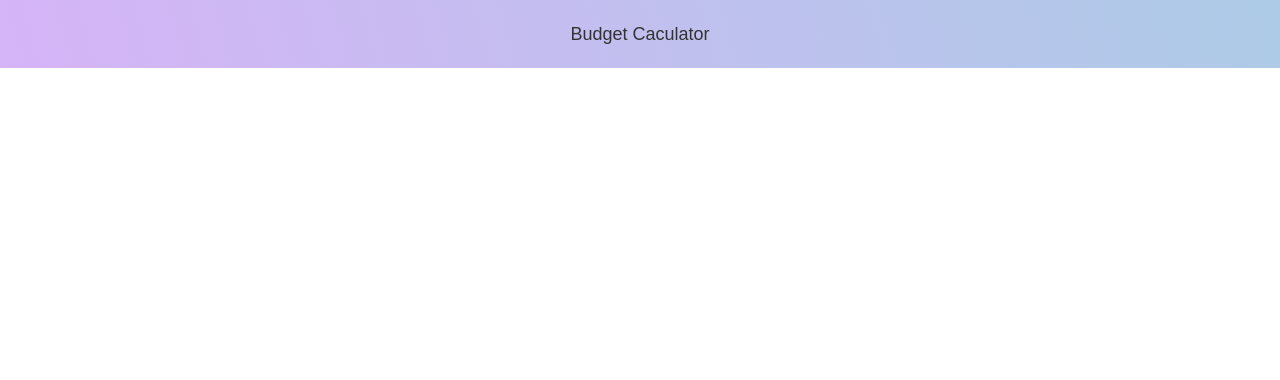
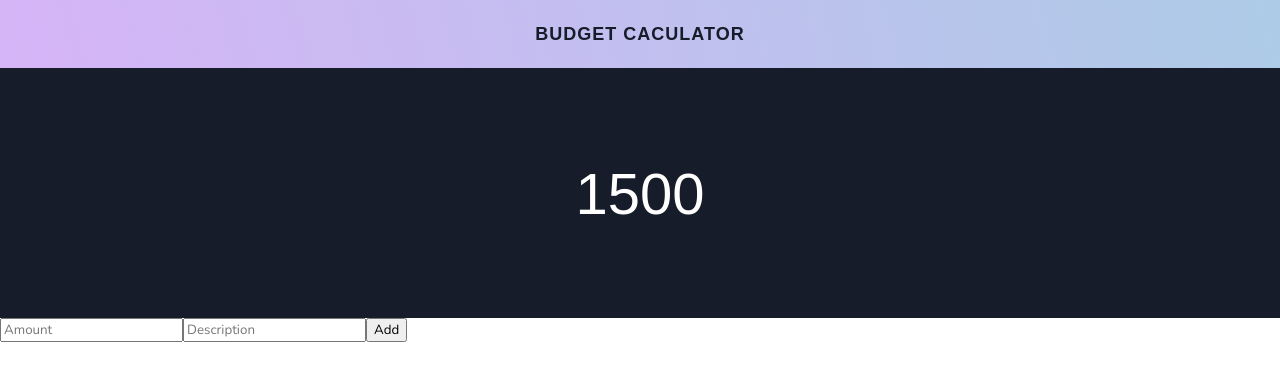
Before and after one commit to nisaChampagne/BudgetCalc, an Angular app in the folder budgetcalc/: page / in a window 1280 px wide. Shown: the top 380 px of the page. Built offline with nearby package versions, Linux system fonts and the light colour scheme.

Commit message:
working on.html file

```diff
--- a/budgetcalc/src/app/calc/calc.component.html
+++ b/budgetcalc/src/app/calc/calc.component.html
@@ -1,3 +1,23 @@
 <div class="top-bar">
     <h1>Budget Caculator</h1>
 </div>
+
+<section class="total-budget">
+    <h2>1500</h2>
+</section>
+
+<section>
+    <input
+    class="amount"
+    type="text"
+    placeholder="Amount"
+    >
+    <input
+    class="description"
+    type="text"
+    placeholder="Description"
+    >
+    <button type="submit">
+        Add
+    </button>
+</section>
--- a/budgetcalc/src/app/calc/calc.component.scss
+++ b/budgetcalc/src/app/calc/calc.component.scss
@@ -1,3 +1,5 @@
+@import '../../main-styles.scss';
+
 .top-bar{
     width: 100%;
     height: 68px;
@@ -11,5 +13,34 @@
     h1{
         font-size: 18px;
         font-family: Arial, Helvetica, sans-serif;
+        letter-spacing: 1px;
+        text-transform: uppercase;
+        font-weight: 900;
+        color: $dark;
     }
 }
+
+.total-budget{
+    display: flex;
+    height: 250px;
+    background: $dark;
+
+    justify-content: center;
+    align-items: center;
+
+    h2{
+        font-family: Arial, Helvetica, sans-serif;
+        font-weight: 300;
+        font-size: 58px;
+        color: white;
+
+        &.green{
+            color: lighten($color: $green, $amount: 12%);
+        }
+
+        &.red{
+            color: lighten($color: $red, $amount: 12%);
+        }
+
+    }
+}
```
